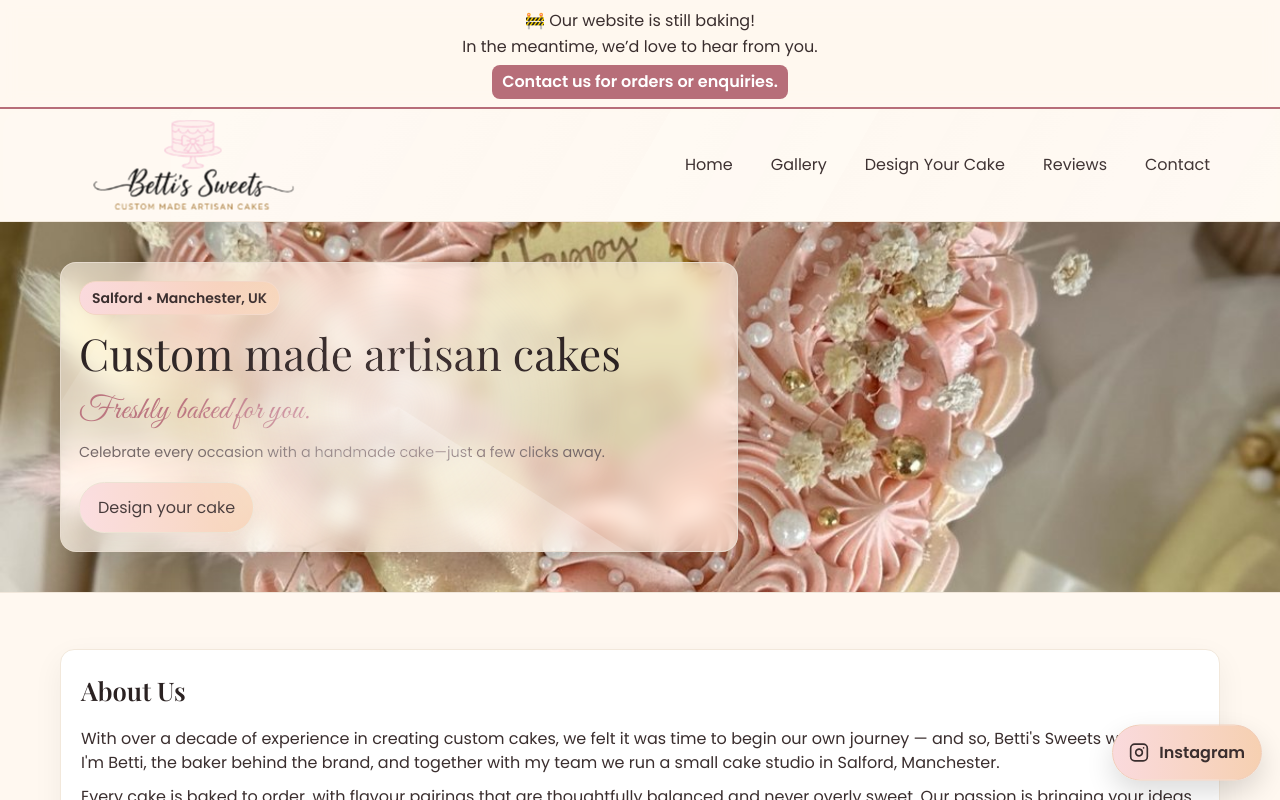
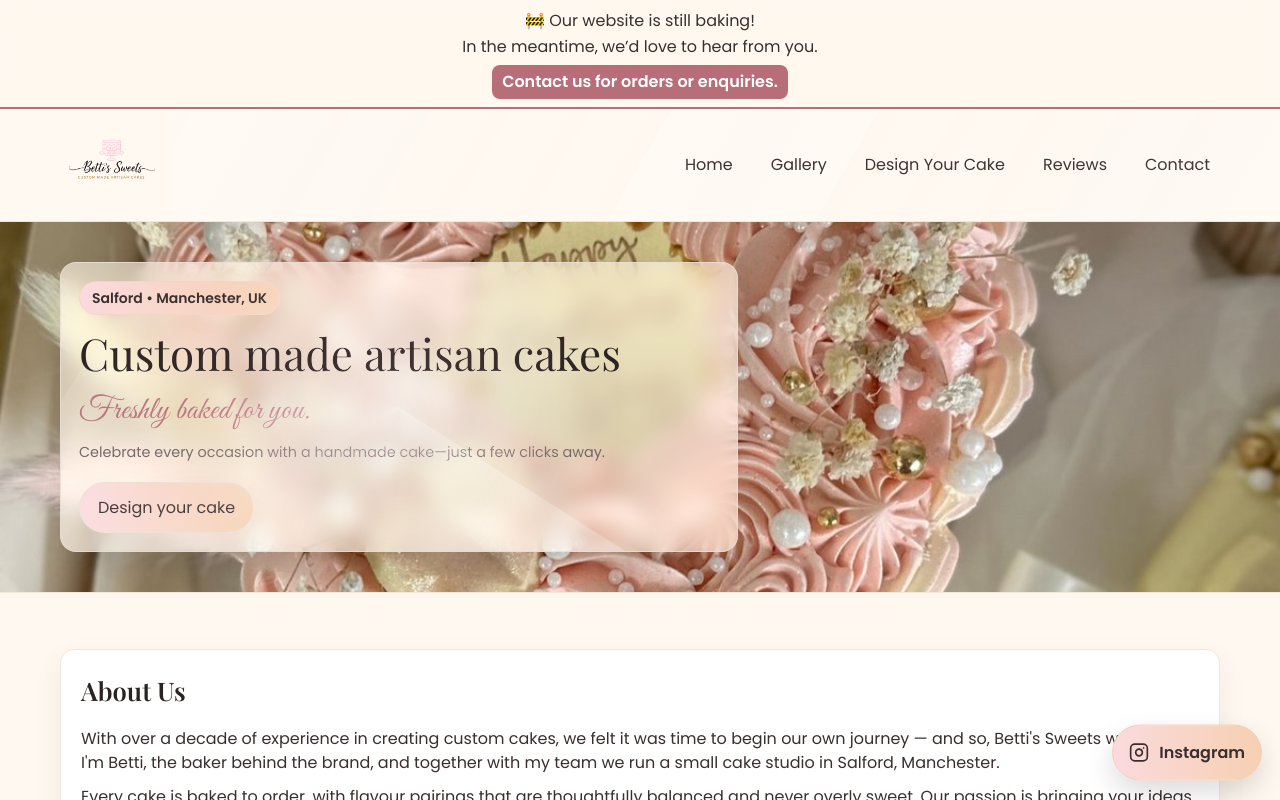
Before and after one commit to bettuskaaa06-ctrl/Betti-s-Sweets, a React (Vite) app: page / in a window 1280 px wide. Shown: the top 800 px of the page. Built offline with nearby package versions, Linux system fonts and the light colour scheme.

Commit message:
Fix logo sizing in header - reduce scale and improve proportions

```diff
--- a/src/components/Header.jsx
+++ b/src/components/Header.jsx
@@ -43,7 +43,7 @@ const Header = () => {
         {/* Brand */}
         <div className="flex items-center gap-2.5 mr-auto">
           <div
-            className="h-[calc(112px-22px)] lg:h-[calc(112px-22px)] aspect-[120/36] overflow-hidden rounded-lg"
+            className="h-[60px] lg:h-[70px] aspect-[120/36] overflow-hidden rounded-lg"
             aria-hidden="true"
           >
             <img
@@ -51,10 +51,10 @@ const Header = () => {
               alt="Betti's Sweets logo"
               width="256"
               height="77"
-              className="h-full w-auto object-contain object-right-center transform-gpu"
+              className="h-full w-auto object-contain object-center transform-gpu"
               style={{
                 transformOrigin: 'center center',
-                transform: 'translate(50%, 15%) scale(1.8)'
+                transform: 'scale(1.0)'
               }}
               onError={(e) => {
                 e.target.onerror = null;
```
